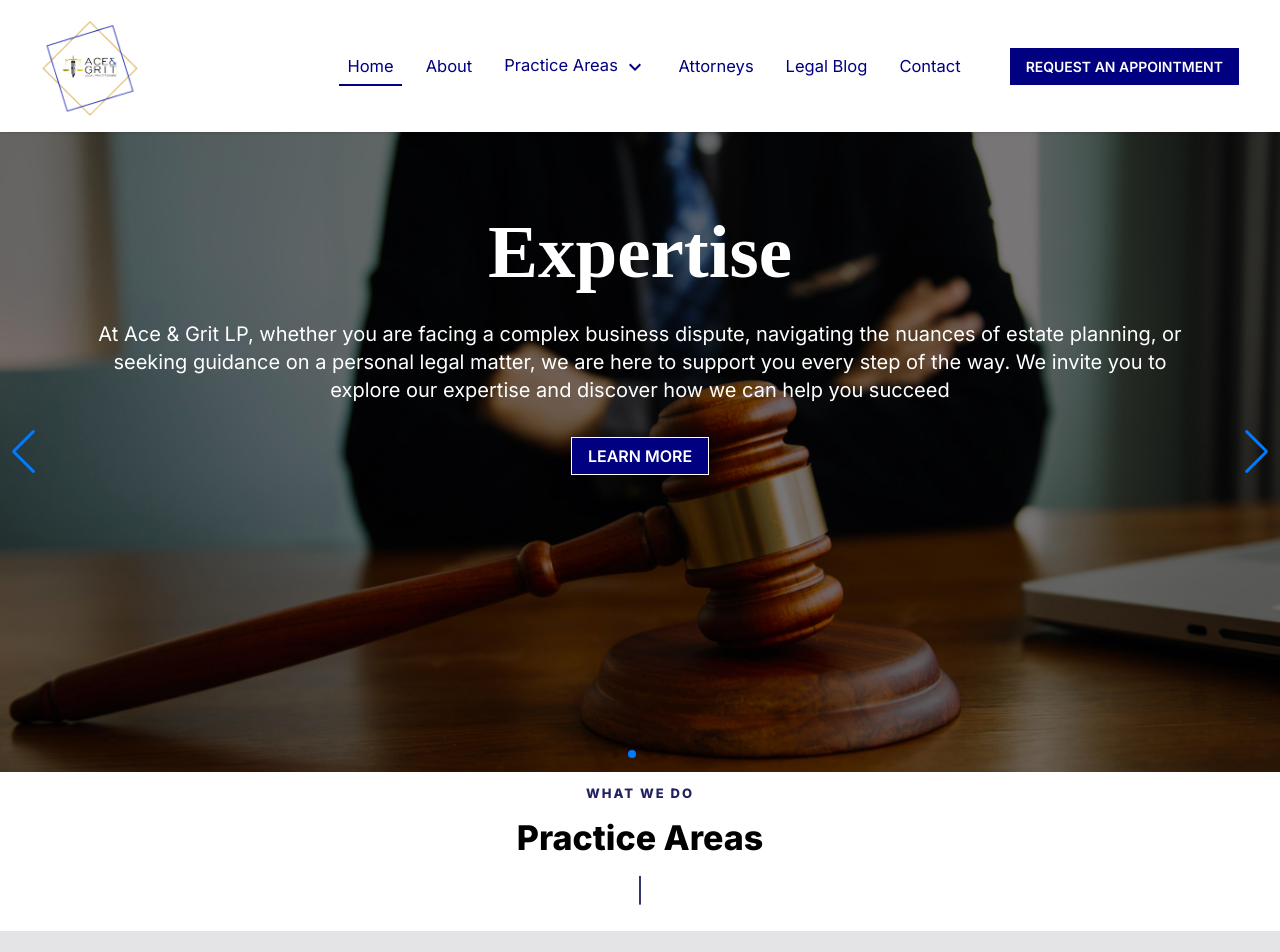
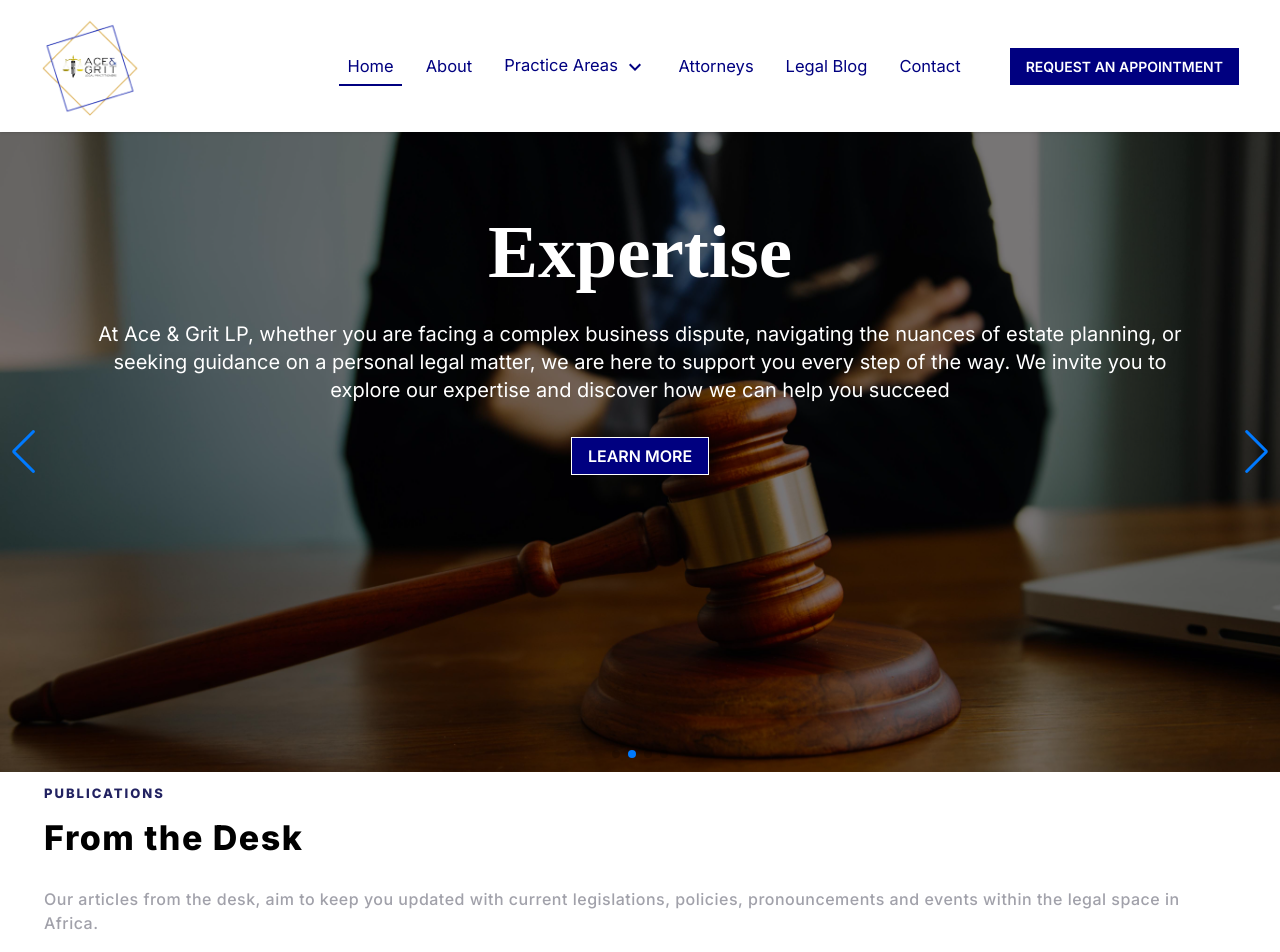
Before and after one commit to bolowys33/acegrit, a Next.js app: page / in a window 1280 px wide. Shown: the top 952 px of the page. Built offline with nearby package versions, Linux system fonts and the light colour scheme.

Commit message:
Add blog to home page

```diff
--- a/app/page.tsx
+++ b/app/page.tsx
@@ -1,3 +1,4 @@
+import Blog from "@/components/Blog";
 import Expertise from "@/components/Expertise";
 import Slider from "@/components/Slider";
 import Social from "@/components/Social";
@@ -5,6 +6,7 @@ import Social from "@/components/Social";
 const Home = () => {
     return <div>
         <Slider />
+        <Blog />
         <Expertise />
         <Social />
     </div>;
```
